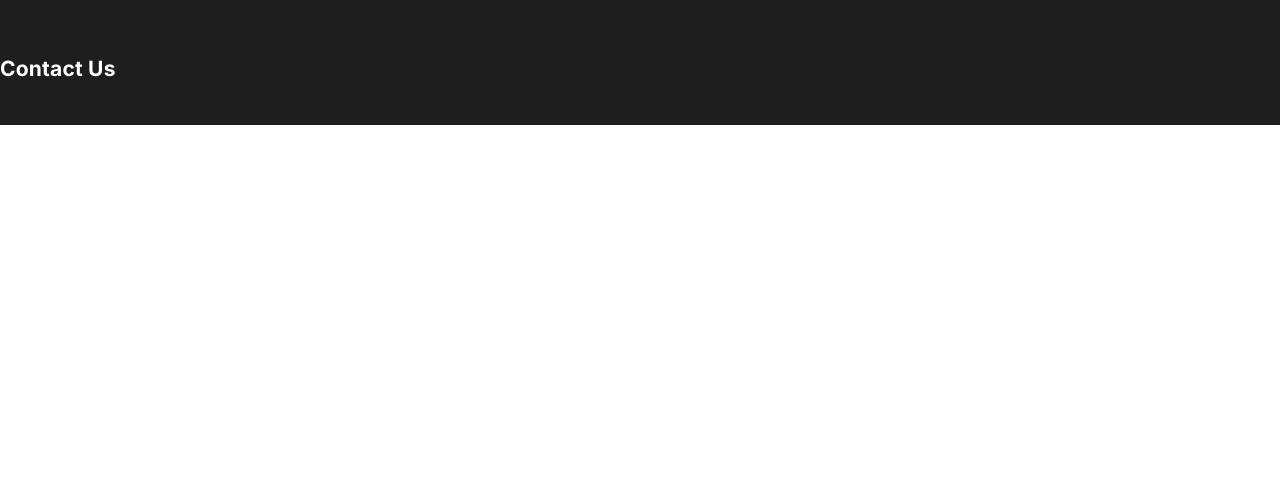
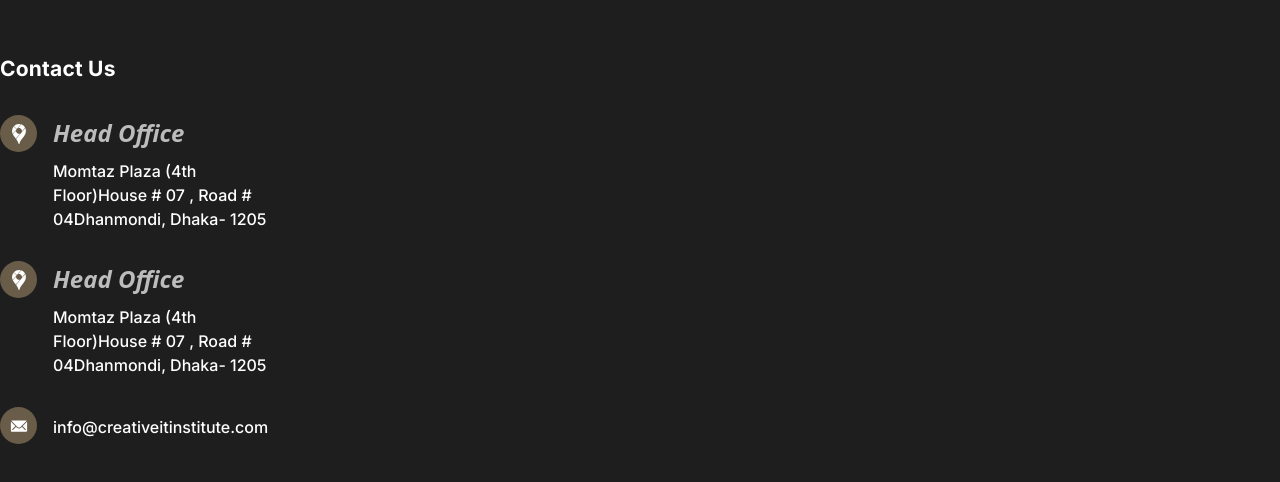
Before and after one commit to shoumen-shomu/creative-it-canada, a Next.js app: page / in a window 1280 px wide. Shown: the part 6896-7378 px from the top of the page. Before the commit the page ends 7021 px from the top, so only its background shows below. Built offline with nearby package versions, Linux system fonts and the light colour scheme; a web font is replaced by a local one.

Commit message:
Contact US part done

```diff
--- a/src/app/components/Footer.jsx
+++ b/src/app/components/Footer.jsx
@@ -1,6 +1,8 @@
 'use client';
 import React from 'react'
 import Container from './Container';
+import { SiGooglemaps } from "react-icons/si";
+import { IoIosMail } from "react-icons/io";
 
 const Footer = () => {
   return (
@@ -8,8 +10,34 @@ const Footer = () => {
     <footer className='pt-93 pb-10 bg-[#1F1E1E]'>
       <Container>
         <div className="flex">
-          <div className="">
+          <div className="space-y-7.5">
             <h4 className='font-inter font-bold text-[21px] text-white leading-8.25 tracking-[0.2px] '>Contact Us</h4>
+            <div className="flex gap-4">
+              <div className="w-9.25 h-9.25 flex justify-center items-center bg-[#695C49] rounded-[50%] ">
+                <SiGooglemaps size={20} className='text-white' />
+              </div>
+              <div className="">
+                  <h5 className='font-tri font-bold text-[24px] text-white/70 leading-[150%] italic'>Head Office</h5>
+                  <p className='w-54 font-inter font-medium text-base text-white leading-[150%] pt-2'>Momtaz Plaza (4th Floor)House # 07 , Road # 04Dhanmondi, Dhaka- 1205</p>
+                </div>
+            </div>
+            <div className="flex gap-4">
+              <div className="w-9.25 h-9.25 flex justify-center items-center bg-[#695C49] rounded-[50%] ">
+                <SiGooglemaps size={20} className='text-white' />
+              </div>
+              <div className="">
+                  <h5 className='font-tri font-bold text-[24px] text-white/70 leading-[150%] italic'>Head Office</h5>
+                  <p className='w-54 font-inter font-medium text-base text-white leading-[150%] pt-2'>Momtaz Plaza (4th Floor)House # 07 , Road # 04Dhanmondi, Dhaka- 1205</p>
+                </div>
+            </div>
+            <div className="flex gap-4">
+              <div className="w-9.25 h-9.25 flex justify-center items-center bg-[#695C49] rounded-[50%] ">
+                <IoIosMail  size={20} className='text-white' />
+              </div>
+              <div className="">
+                  <p className='w-[216px] font-inter font-medium text-base text-white leading-[150%] pt-2'>info@creativeitinstitute.com</p>
+                </div>
+            </div>
           </div>
         </div>
       </Container>
```
